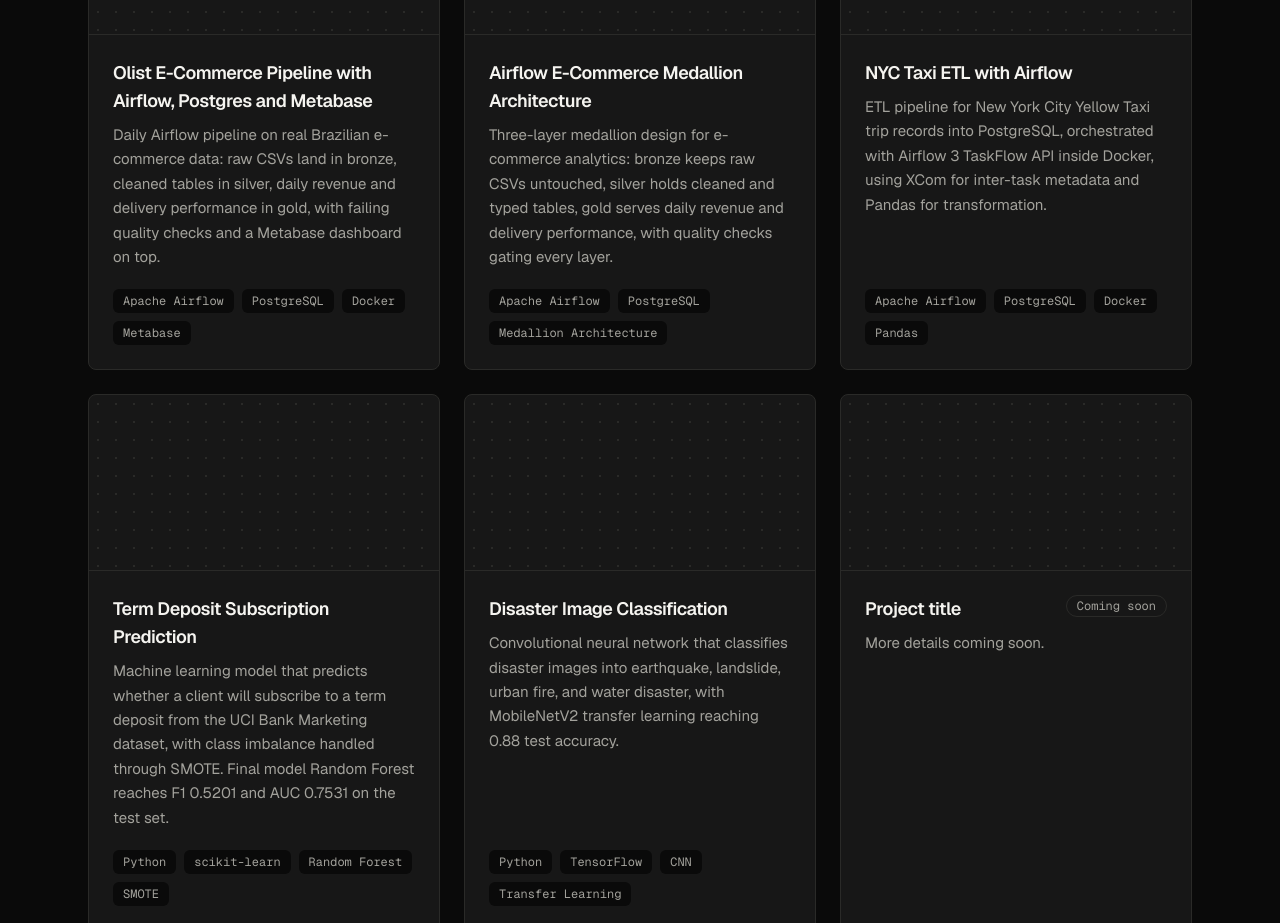
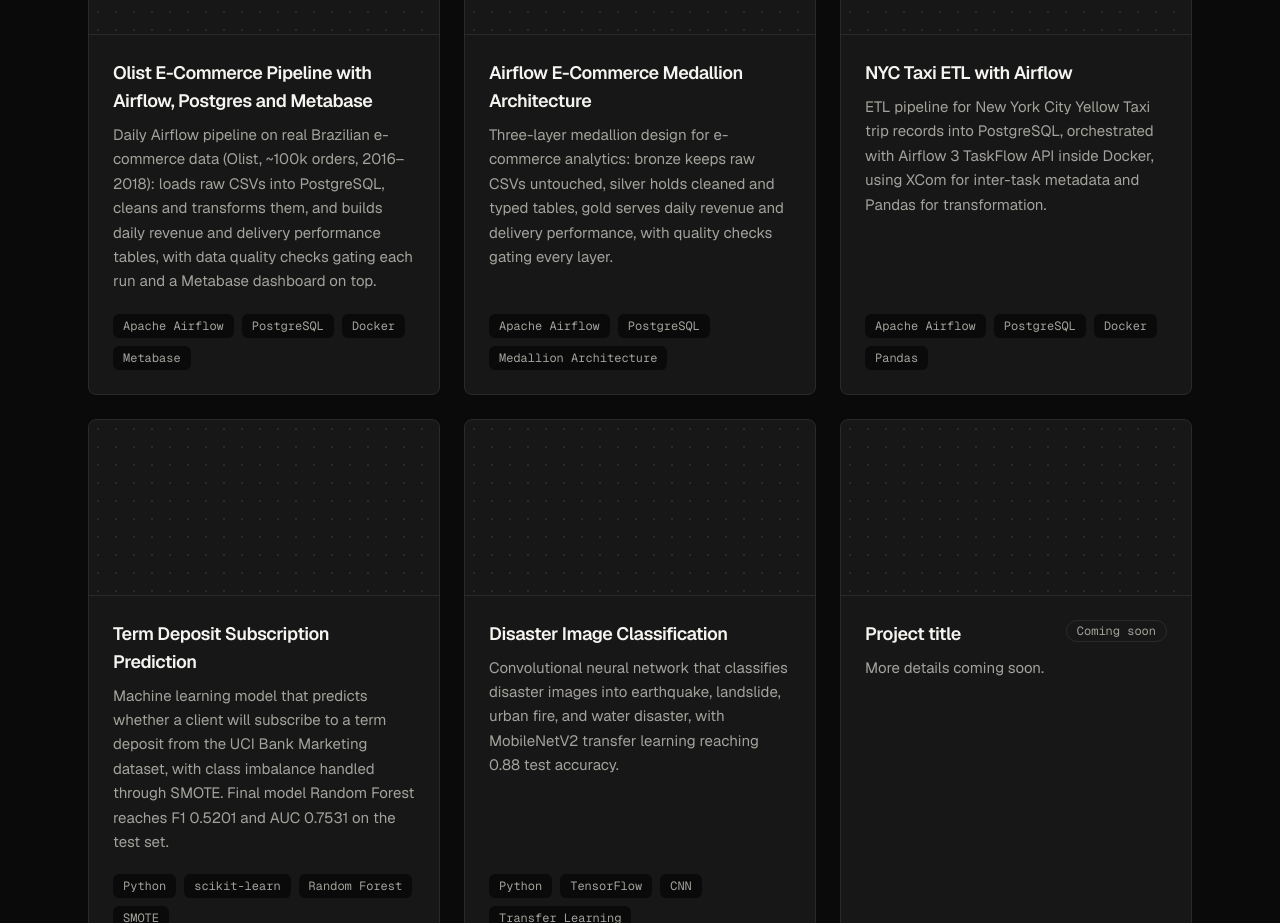
Before and after one commit to jfoui/portfolio, a Next.js app: page / in a window 1280 px wide. Shown: the part 2600-3523 px from the top of the page. Built offline with nearby package versions, Linux system fonts and the light colour scheme.

Commit message:
Update Olist card description to match CV

```diff
--- a/src/data/content.ts
+++ b/src/data/content.ts
@@ -104,7 +104,7 @@ export const projects: Project[] = [
   {
     title: "Olist E-Commerce Pipeline with Airflow, Postgres and Metabase",
     description:
-      "Daily Airflow pipeline on real Brazilian e-commerce data: raw CSVs land in bronze, cleaned tables in silver, daily revenue and delivery performance in gold, with failing quality checks and a Metabase dashboard on top.",
+      "Daily Airflow pipeline on real Brazilian e-commerce data (Olist, ~100k orders, 2016–2018): loads raw CSVs into PostgreSQL, cleans and transforms them, and builds daily revenue and delivery performance tables, with data quality checks gating each run and a Metabase dashboard on top.",
     tags: ["Apache Airflow", "PostgreSQL", "Docker", "Metabase"],
     link: "",
     placeholder: false,
```
